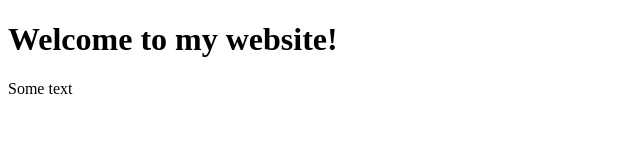
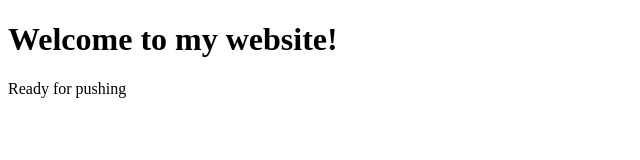
Before and after one commit to SerhiiOsa/new_repositorii, a plain HTML site: page index.html in a window 1280 px wide. Shown: the full height of the page, 0-640 px from the left. Drawn offline with Linux system fonts and the light colour scheme.

Commit message:
for pushing

```diff
--- a/index.html
+++ b/index.html
@@ -5,6 +5,6 @@
 </head>
 <body>
     <h1>Welcome to my website!</h1>
-    <p>Some text</p>
+    <p>Ready for pushing</p>
 </body>
 </html>
```
